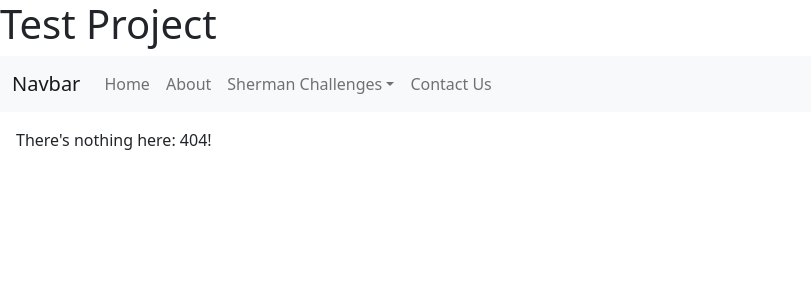
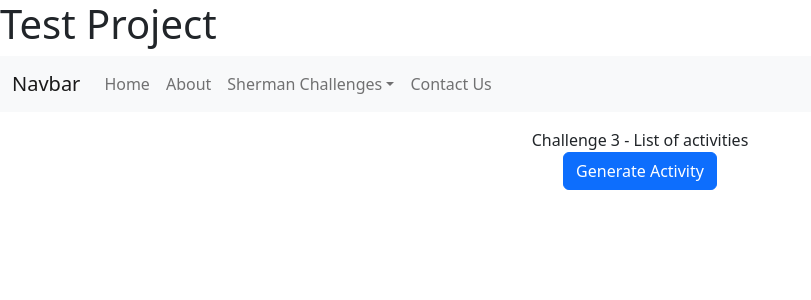
Before and after one commit to boldwade/react-ts-challenges, a React (Create React App) app: page /challenge/3 in a window 1280 px wide. Before the commit this address had no page. Shown: the top 300 px of the page, without its empty margins (0-811 px from the left). Built offline with nearby package versions, Linux system fonts and the light colour scheme.

Commit message:
challenge-3

```diff
--- a/src/app-routes.tsx
+++ b/src/app-routes.tsx
@@ -9,6 +9,7 @@ import Navbar from "react-bootstrap/Navbar";
 import Container from "react-bootstrap/Container";
 import Nav from "react-bootstrap/Nav";
 import { Challenge2 } from "./sherman-coding-challenges/challenge-2";
+import { Challenge3 } from "./sherman-coding-challenges/challenge-3";
 
 export const AppRoutes = () => {
     return (
@@ -21,6 +22,7 @@ export const AppRoutes = () => {
                 <Route path="challenge">
                     <Route path="1" element={<Challenge1 />} />
                     <Route path="2" element={<Challenge2 />} />
+                    <Route path="3" element={<Challenge3 />} />
                 </Route>
                 <Route path="*" element={<p>There's nothing here: 404!</p>} />
             </Route>
--- a/src/sherman-coding-challenges/challenge-3.tsx
+++ b/src/sherman-coding-challenges/challenge-3.tsx
@@ -1,7 +1,62 @@
+import Button from "react-bootstrap/Button";
+import { useState } from "react";
+
+export interface BoredApi {
+    activity: string;
+    type: string;
+    participants: number;
+    price: number;
+    link: string;
+    key: string;
+    accessibility: number;
+}
+
 export const Challenge3 = () => {
+    const url = "https://www.boredapi.com/api/activity";
+    const [activities, setActivities] = useState<BoredApi[]>([]);
+
+    const onFetchActivity = async () => {
+        const response = await fetch(url);
+        if (!response.ok) return console.error('Error', response.statusText);
+        const result = await response.json();
+        setActivities(prevState => [...prevState, result]);
+    };
+
+    const renderActivities = () => <ul>{activities.map(x => <ExpandableListItem key={x.activity} activity={x} />)}</ul>;
+
     return (
-        <>
-            <div>Challenge 3</div>
-        </>
+        <div style={{ display: "flex", flexDirection: 'column', alignItems: 'center' }}>
+            <div>Challenge 3 - List of activities</div>
+            <Button onClick={onFetchActivity}>Generate Activity</Button>
+            <hr />
+            {renderActivities()}
+        </div>
     );
 };
+
+const ExpandableListItem = ({ activity }: { activity: BoredApi }) => {
+    const [isExpanded, setIsExpanded] = useState(false);
+
+    const renderActivityDetail = (activity: BoredApi) => {
+        return (
+            <ul>
+                {Object.keys(activity).filter(x => x !== 'activity').map(x => {
+                    return (
+                        <li key={x}>
+                            {x}: {activity[x as keyof BoredApi] + ''}
+                        </li>
+                    );
+                })}
+            </ul>
+        );
+    };
+
+    const onToggleActivityDetail = () => setIsExpanded(prevState => !prevState);
+
+    return (
+        <li key={activity.activity}>
+            {activity.activity} - <Button onClick={onToggleActivityDetail}>Expand</Button>
+            {isExpanded && renderActivityDetail(activity)}
+        </li>
+    );
+};
```
